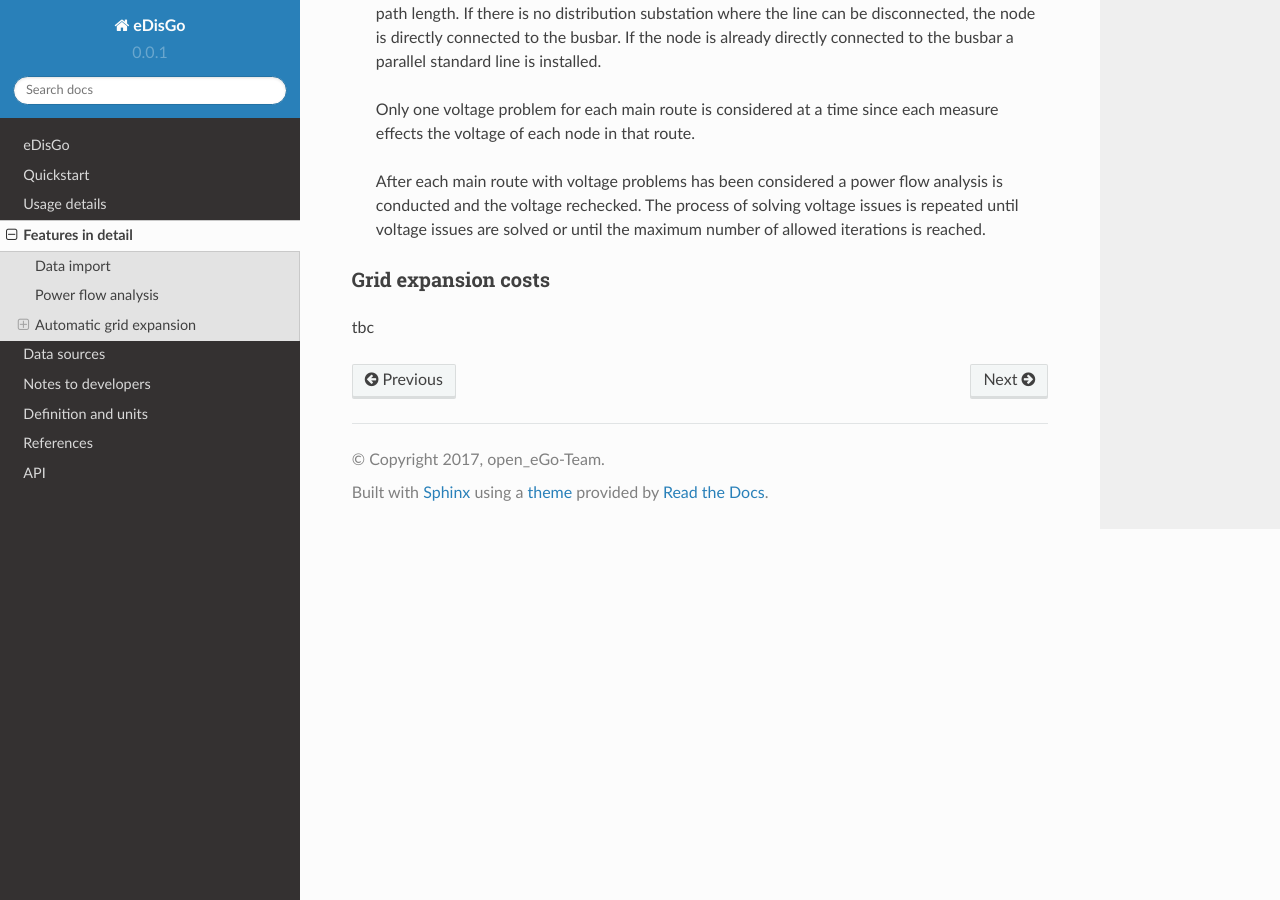
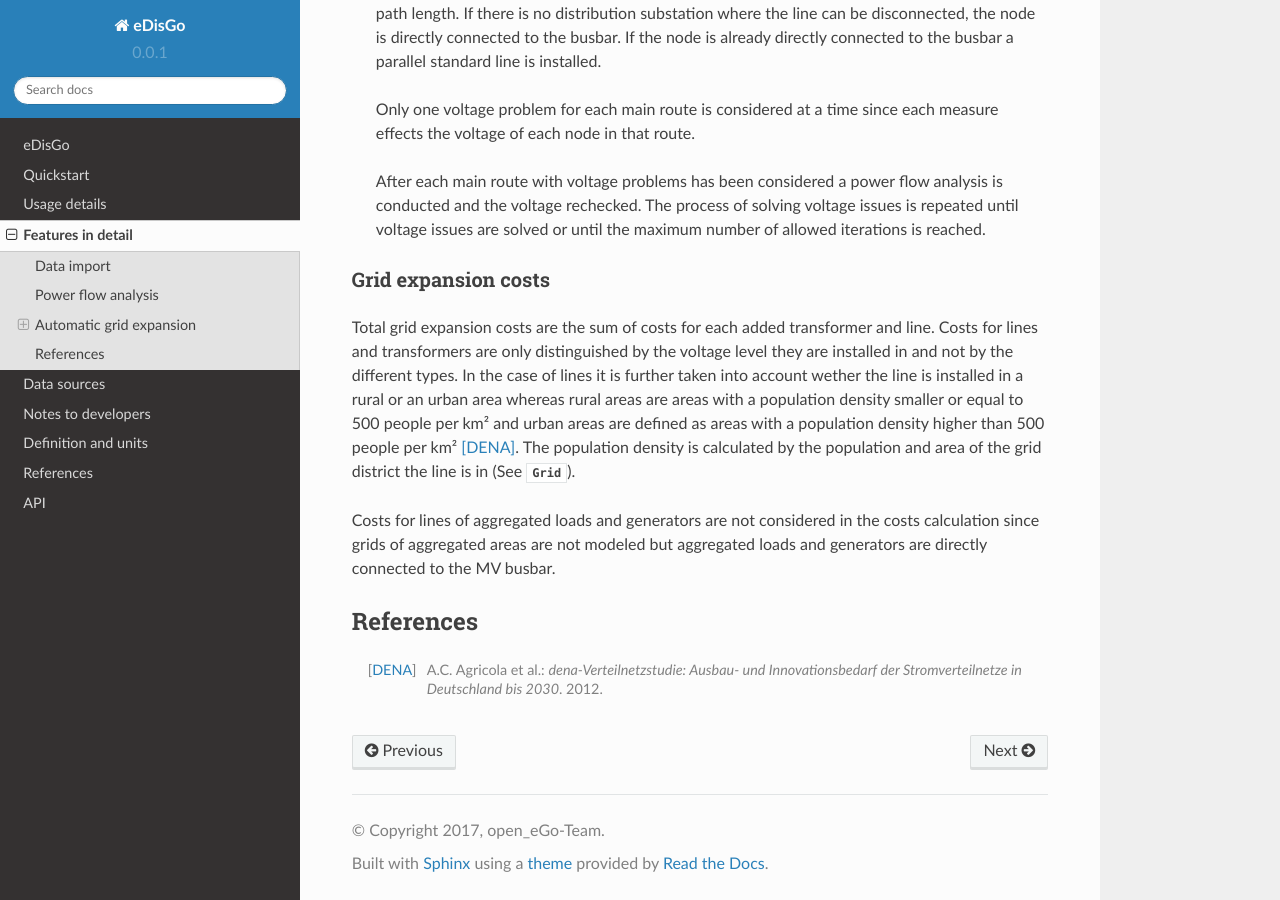
Before and after one commit to openego/eDisGo, a Sphinx documentation site: the page built from doc/features_in_detail.rst, in a window 1280 px wide and 900 px high, scrolled down 2303 px. Built offline with Sphinx 7.4.7 and the Read the Docs theme 2.0.0, drawn with Linux system fonts in a browser that asks for light colours; formulas are drawn with MathJax 3.

Commit message:
Add documantation of calculation of grid expansion costs

```diff
--- a/doc/features_in_detail.rst
+++ b/doc/features_in_detail.rst
@@ -116,4 +116,19 @@ Reinforce lines due to over-voltage
 Grid expansion costs
 ^^^^^^^^^^^^^^^^^^^^^^^^^^
 
-tbc
+Total grid expansion costs are the sum of costs for each added transformer and line.
+Costs for lines and transformers are only distinguished by the voltage level they are installed in
+and not by the different types.
+In the case of lines it is further taken into account wether the line is installed in a rural or an urban area whereas rural areas
+are areas with a population density smaller or equal to 500 people per km² and urban areas are defined as areas
+with a population density higher than 500 people per km² [DENA]_.
+The population density is calculated by the population and area of the grid district the line is in (See :class:`~.grid.grids.Grid`).
+
+Costs for lines of aggregated loads and generators are not considered in the costs calculation since grids of
+aggregated areas are not modeled but aggregated loads and generators are directly connected to the MV busbar.
+
+References
+----------
+
+.. [DENA] A.C. Agricola et al.:
+    *dena-Verteilnetzstudie: Ausbau- und Innovationsbedarf der Stromverteilnetze in Deutschland bis 2030*. 2012.
```
